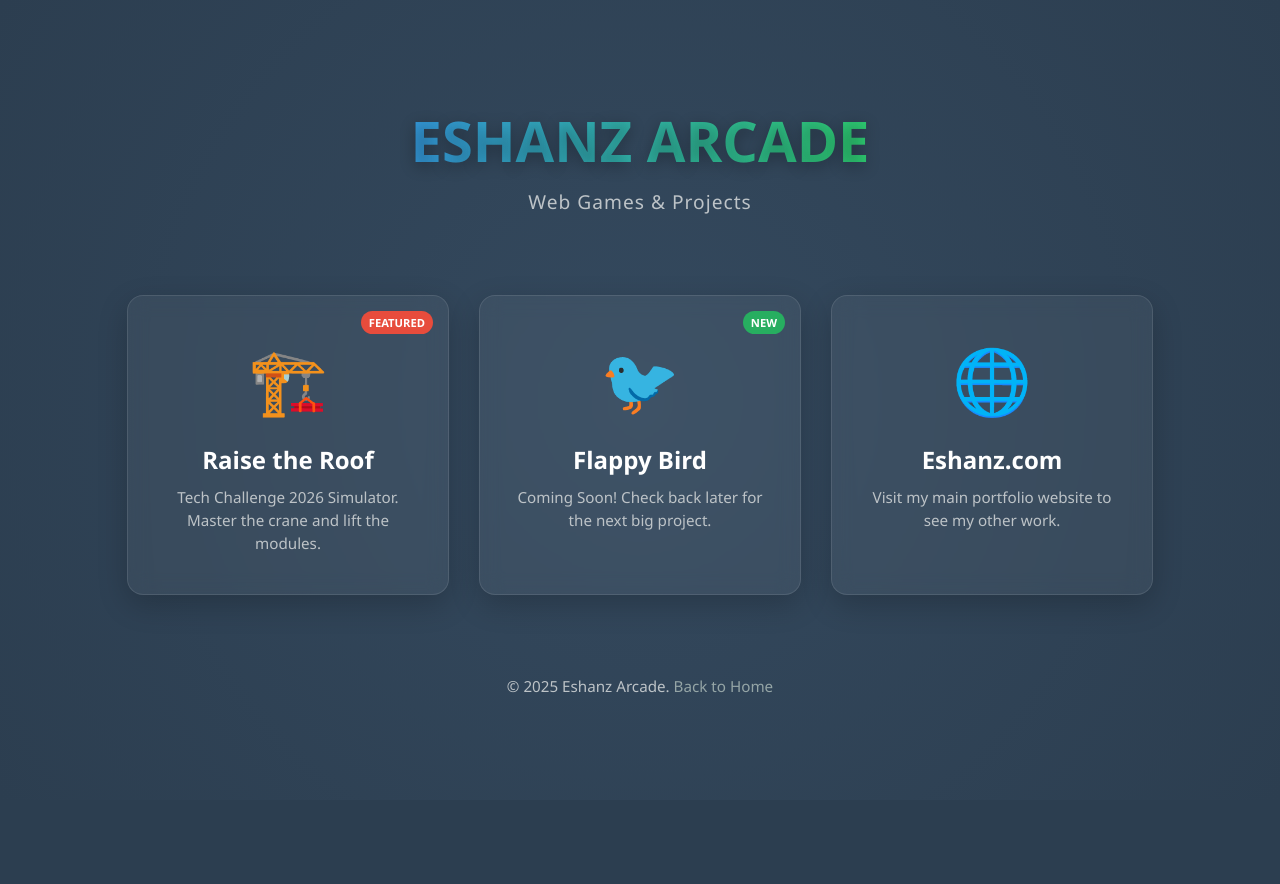
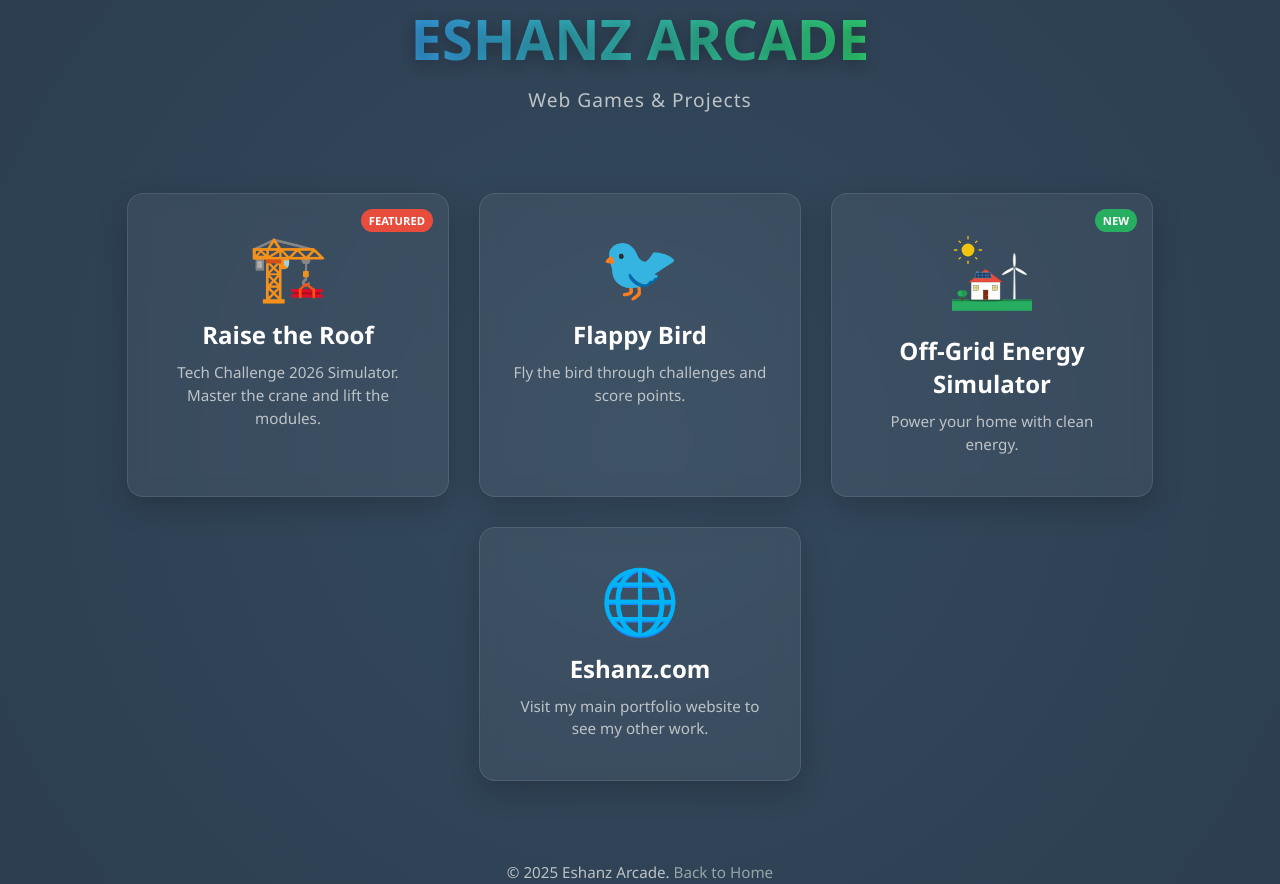
Before and after one commit to shivansharmas/Eshanz, a plain HTML site: page index.html in a window 1280 px wide. Before the commit the page ends 800 px from the top, so only its background shows below. Drawn offline with Linux system fonts and the light colour scheme.

Commit message:
Refactor index.html with new game links and styles

```diff
--- a/index.html
+++ b/index.html
@@ -12,7 +12,6 @@
 --light: #ecf0f1;
 --card-bg: rgba(255, 255, 255, 0.05);
 }
-
 body {
 margin: 0;
 padding: 0;
@@ -26,13 +25,11 @@
 align-items: center;
 justify-content: center;
 }
-
 header {
 text-align: center;
 margin-bottom: 60px;
 animation: fadeInDown 1s ease-out;
 }
-
 h1 {
 font-size: 3.5rem;
 margin: 0;
@@ -41,14 +38,12 @@
 -webkit-text-fill-color: transparent;
 text-shadow: 0 4px 15px rgba(0,0,0,0.3);
 }
-
 .subtitle {
 font-size: 1.2rem;
 color: #bdc3c7;
 margin-top: 10px;
 letter-spacing: 1px;
 }
-
 .container {
 display: flex;
 gap: 30px;
@@ -58,7 +53,6 @@
 padding: 20px;
 animation: fadeInUp 1s ease-out 0.3s backwards;
 }
-
 .card {
 background: var(--card-bg);
 backdrop-filter: blur(10px);
@@ -74,43 +68,42 @@
 overflow: hidden;
 box-shadow: 0 10px 30px rgba(0,0,0,0.2);
 }
-
 .card:hover {
 transform: translateY(-10px);
 background: rgba(255, 255, 255, 0.1);
 box-shadow: 0 20px 40px rgba(0,0,0,0.4);
 border-color: rgba(255,255,255,0.3);
 }
-
 /* Specific border colors on hover */
 .card.crane:hover { border-bottom: 4px solid #f1c40f; }
 .card.game2:hover { border-bottom: 4px solid #e74c3c; }
+.card.offgrid:hover { border-bottom: 4px solid #2ecc71; }
 .card.website:hover { border-bottom: 4px solid #3498db; }
-
 .icon {
 font-size: 4rem;
 margin-bottom: 20px;
 display: block;
 transition: transform 0.3s ease;
+line-height: 1;
 }
-
 .card:hover .icon {
 transform: scale(1.1);
 }
-
+.icon svg {
+display: block;
+margin: 0 auto;
+}
 h2 {
 font-size: 1.5rem;
 margin: 0 0 10px 0;
 font-weight: 600;
 }
-
 p {
 font-size: 0.95rem;
 color: #bdc3c7;
 line-height: 1.5;
 margin: 0;
 }
-
 /* Badge for "New" or status */
 .badge {
 position: absolute;
@@ -124,34 +117,28 @@
 font-weight: bold;
 text-transform: uppercase;
 }
-
 @keyframes fadeInDown {
 from { opacity: 0; transform: translateY(-30px); }
 to { opacity: 1; transform: translateY(0); }
 }
-
 @keyframes fadeInUp {
 from { opacity: 0; transform: translateY(30px); }
 to { opacity: 1; transform: translateY(0); }
 }
-
 footer {
 margin-top: 60px;
 color: #7f8c8d;
 font-size: 0.9rem;
 }
-
 footer a { color: #95a5a6; text-decoration: none; }
 footer a:hover { color: white; }
 </style>
 </head>
 <body>
-
 <header>
 <h1>ESHANZ ARCADE</h1>
 <div class="subtitle">Web Games & Projects</div>
 </header>
-
 <div class="container">
 <!-- Crane Game Link -->
 <a href="crane.html" class="card crane">
@@ -160,15 +147,78 @@
 <h2>Raise the Roof</h2>
 <p>Tech Challenge 2026 Simulator. Master the crane and lift the modules.</p>
 </a>
-
 <!-- Second Game Link -->
 <a href="game2.html" class="card game2">
-            <span class="badge" style="background: #27ae60;">New</span>
 <span class="icon">🐦</span>
 <h2>Flappy Bird</h2>
-            <p>Coming Soon! Check back later for the next big project.</p>
+<p>Fly the bird through challenges and score points.</p>
 </a>
-
+<!-- Off-Grid Energy Simulator -->
+<a href="offgrid_microgrid_simulator.html" class="card offgrid">
+<span class="badge" style="background: #27ae60;">New</span>
+<span class="icon">
+<svg width="80" height="80" viewBox="0 0 100 100" xmlns="http://www.w3.org/2000/svg">
+<!-- Sun -->
+<circle cx="20" cy="20" r="8" fill="#f1c40f"/>
+<g stroke="#f1c40f" stroke-width="1.6" stroke-linecap="round">
+<line x1="20" y1="6" x2="20" y2="3"/>
+<line x1="20" y1="34" x2="20" y2="37"/>
+<line x1="6" y1="20" x2="3" y2="20"/>
+<line x1="34" y1="20" x2="37" y2="20"/>
+<line x1="10.5" y1="10.5" x2="9" y2="9"/>
+<line x1="29.5" y1="29.5" x2="31" y2="31"/>
+<line x1="29.5" y1="10.5" x2="31" y2="9"/>
+<line x1="10.5" y1="29.5" x2="9" y2="31"/>
+</g>
+<!-- Wind turbine tower -->
+<polygon points="76.5,82 79.5,82 78.7,42 77.3,42" fill="#ecf0f1" stroke="#95a5a6" stroke-width="0.4"/>
+<!-- Wind turbine blades, spinning -->
+<g>
+<animateTransform attributeName="transform" type="rotate" from="0 78 42" to="360 78 42" dur="5s" repeatCount="indefinite"/>
+<ellipse cx="78" cy="33" rx="1.6" ry="9" fill="#ffffff" stroke="#bdc3c7" stroke-width="0.3"/>
+<ellipse cx="78" cy="33" rx="1.6" ry="9" fill="#ffffff" stroke="#bdc3c7" stroke-width="0.3" transform="rotate(120 78 42)"/>
+<ellipse cx="78" cy="33" rx="1.6" ry="9" fill="#ffffff" stroke="#bdc3c7" stroke-width="0.3" transform="rotate(240 78 42)"/>
+<circle cx="78" cy="42" r="2" fill="#7f8c8d"/>
+</g>
+<!-- Ground -->
+<rect x="0" y="82" width="100" height="14" fill="#27ae60"/>
+<rect x="0" y="82" width="100" height="2" fill="#1e8449"/>
+<!-- Tree -->
+<g transform="translate(13 78)">
+<rect x="-1" y="0" width="2" height="5" fill="#7f2d12"/>
+<circle cx="0" cy="-3" r="5" fill="#1e8449"/>
+<circle cx="-2.5" cy="-4" r="3.5" fill="#27ae60"/>
+<circle cx="2.5" cy="-4" r="3.5" fill="#229954"/>
+</g>
+<!-- House -->
+<g transform="translate(42 60)">
+<ellipse cx="0" cy="22.5" rx="22" ry="2" fill="#000" opacity="0.25"/>
+<rect x="-18" y="0" width="36" height="22" fill="#fefefe" stroke="#bdc3c7" stroke-width="0.5"/>
+<polygon points="-21,0 21,0 0,-16" fill="#e74c3c" stroke="#c0392b" stroke-width="0.5"/>
+<rect x="-12" y="-13" width="3" height="5" fill="#95a5a6"/>
+<!-- Solar panel on roof -->
+<polygon points="-13,-5 7,-5 6,-12 -12,-12" fill="#1e3a5f" stroke="#3498db" stroke-width="0.5"/>
+<line x1="-8.5" y1="-12" x2="-9.25" y2="-5" stroke="#5dade2" stroke-width="0.4"/>
+<line x1="-4" y1="-12" x2="-4.5" y2="-5" stroke="#5dade2" stroke-width="0.4"/>
+<line x1="0.5" y1="-12" x2="0.25" y2="-5" stroke="#5dade2" stroke-width="0.4"/>
+<line x1="3" y1="-12" x2="3" y2="-5" stroke="#5dade2" stroke-width="0.4"/>
+<line x1="-12.5" y1="-8.5" x2="6.5" y2="-8.5" stroke="#5dade2" stroke-width="0.4"/>
+<!-- Door -->
+<rect x="-3" y="10" width="6" height="12" fill="#7f2d12" stroke="#5d2310" stroke-width="0.3"/>
+<circle cx="2" cy="16.5" r="0.6" fill="#f1c40f"/>
+<!-- Windows -->
+<rect x="-15" y="4" width="6.5" height="6.5" fill="#fde68a" stroke="#34495e" stroke-width="0.4"/>
+<line x1="-11.75" y1="4" x2="-11.75" y2="10.5" stroke="#34495e" stroke-width="0.3"/>
+<line x1="-15" y1="7.25" x2="-8.5" y2="7.25" stroke="#34495e" stroke-width="0.3"/>
+<rect x="8.5" y="4" width="6.5" height="6.5" fill="#fde68a" stroke="#34495e" stroke-width="0.4"/>
+<line x1="11.75" y1="4" x2="11.75" y2="10.5" stroke="#34495e" stroke-width="0.3"/>
+<line x1="8.5" y1="7.25" x2="15" y2="7.25" stroke="#34495e" stroke-width="0.3"/>
+</g>
+</svg>
+</span>
+<h2>Off-Grid Energy Simulator</h2>
+<p>Power your home with clean energy.</p>
+</a>
 <!-- Personal Website Link -->
 <!-- target="_blank" opens this in a new tab so they don't leave your arcade -->
 <a href="https://eshanz.com" target="_blank" class="card website">
@@ -177,11 +227,8 @@
 <p>Visit my main portfolio website to see my other work.</p>
 </a>
 </div>
-
 <footer>
 <p>&copy; 2025 Eshanz Arcade. <a href="https://eshanz.com">Back to Home</a></p>
 </footer>
-
 </body>
-
 </html>
```
Lines whose indentation alone changed are shown as unchanged.
